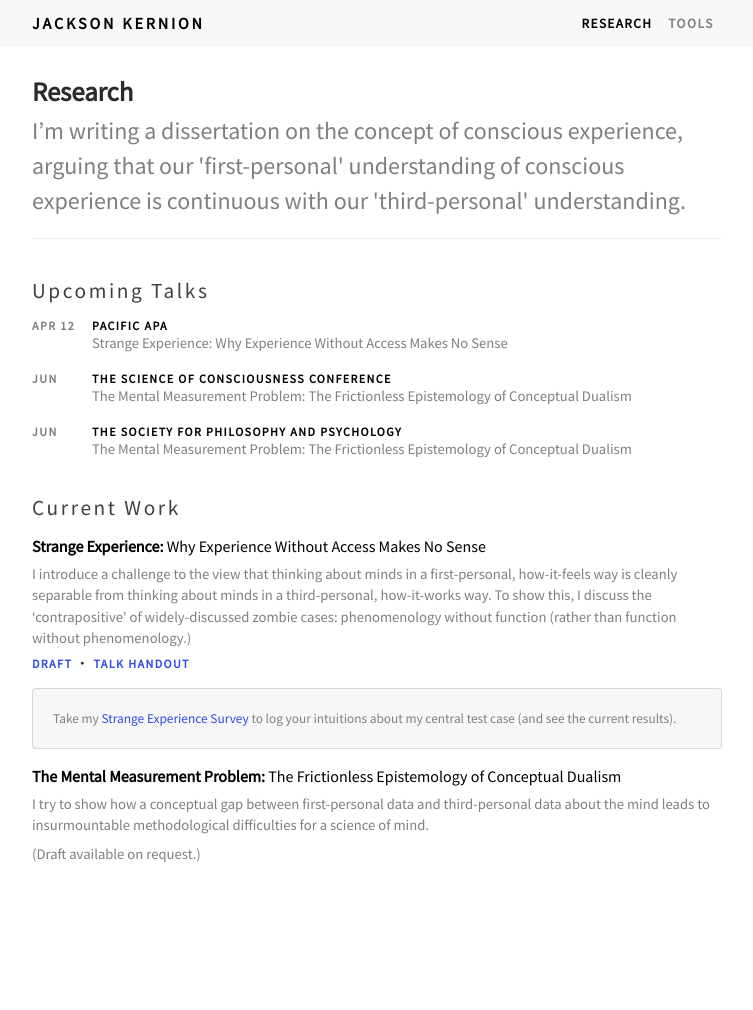
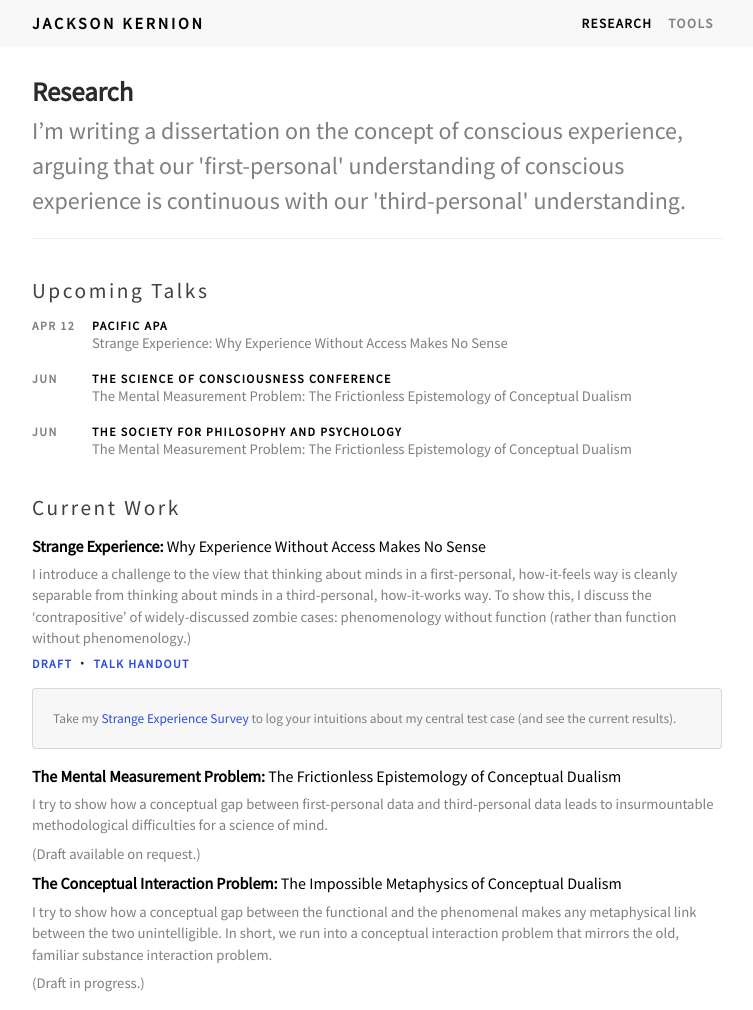
Before and after one commit to jacksonkernion/jacksonkernion.github.io, a Jekyll site: the page built from research.md, in a window 1280 px wide. Shown: the whole page, without its empty margins (263-1016 px from the left). Built offline with Jekyll 4.4.1, drawn with Linux system fonts in a browser that asks for light colours; nearby versions of some CDN libraries; our own code applies the rules of GitHub Pages for plain Markdown files; before the commit the page ends 900 px from its top, so only the background shows below that.

Commit message:
Changed some small things

```diff
--- a/research.md
+++ b/research.md
@@ -40,8 +40,12 @@ title: Research
 <div class="card-block"><p style="margin-bottom:0; font-size:10pt;">Take my <a href="">Strange Experience Survey</a> to log your intuitions about my central test case (and see the current results).</p></div></div>
 
 <p class="item-title">The Mental Measurement Problem: <span class="paper-subtitle">The Frictionless Epistemology of Conceptual Dualism</span></p>
+<div class="item-description">
+<p>I try to show how a conceptual gap between first-personal data and third-personal data leads to insurmountable methodological difficulties for a science of mind.</p>
+<p>(Draft available on request.)</p>
 
+<p class="item-title">The Conceptual Interaction Problem: <span class="paper-subtitle">The Impossible Metaphysics of Conceptual Dualism</span></p>
 <div class="item-description">
-<p>I try to show how a conceptual gap between first-personal data and third-personal data about the mind leads to insurmountable methodological difficulties for a science of mind.</p>
-<p>(Draft available on request.)</p>
+<p>I try to show how a conceptual gap between the functional and the phenomenal makes any metaphysical link between the two unintelligible. In short, we run into a conceptual interaction problem that mirrors the old, familiar substance interaction problem.</p>
+<p>(Draft in progress.)</p>
 </div>
```
Also changed, not shown: index.md (+3 -2 lines), tools.md (+2 -2 lines), 1 other file.
